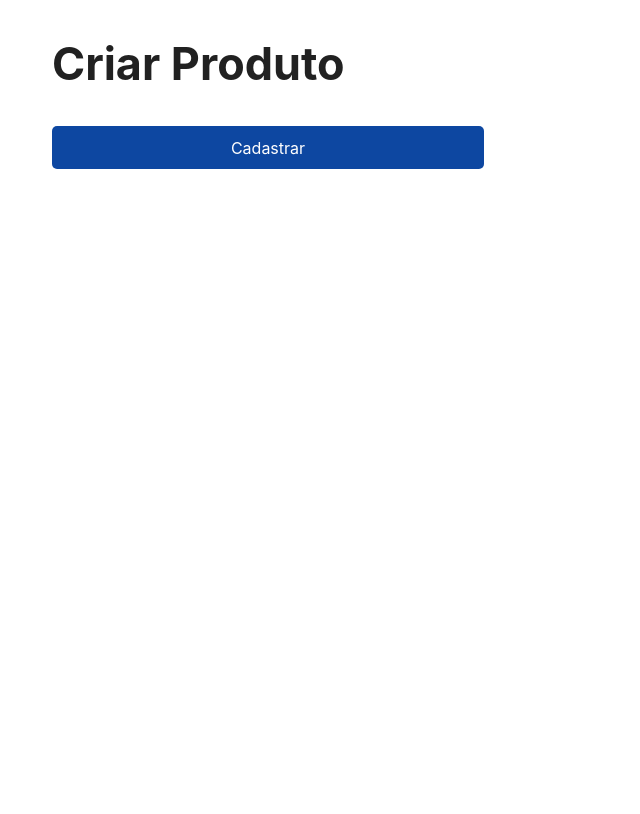
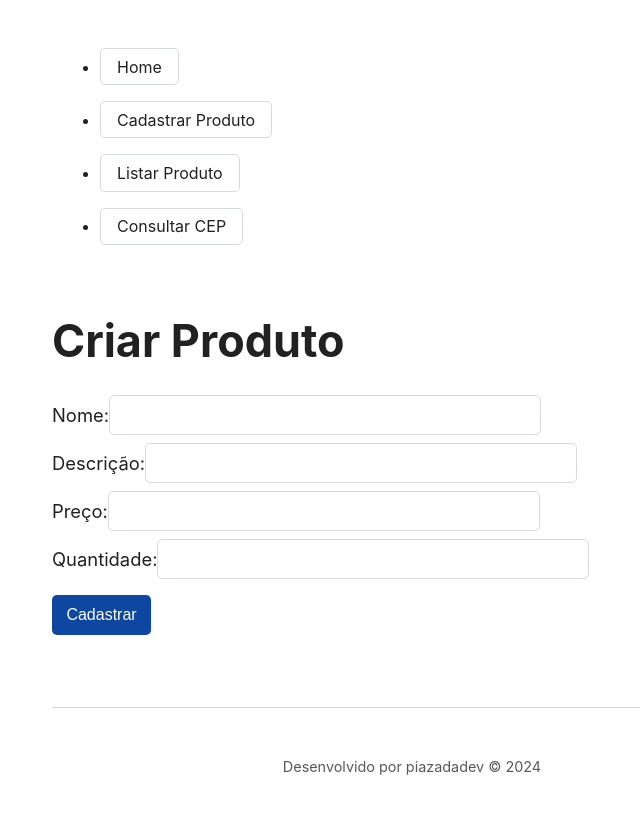
Before and after one commit to phbrugnolo/ReactAPI, a React (Create React App) app in the folder frontwapi/: page /produto/cadastrar in a window 1280 px wide. Shown: the top 814 px of the page, without its empty margins (228-868 px from the left). Built offline with nearby package versions, Linux system fonts and the light colour scheme; no server answers.

Commit message:
Adicionando barra de navegação a aplicação

```diff
--- a/frontwapi/package.json
+++ b/frontwapi/package.json
@@ -10,8 +10,10 @@
     "@types/node": "^16.18.97",
     "@types/react": "^18.3.2",
     "@types/react-dom": "^18.3.0",
+    "@types/react-router-dom": "^5.3.3",
     "react": "^18.3.1",
     "react-dom": "^18.3.1",
+    "react-router-dom": "^6.23.1",
     "react-scripts": "5.0.1",
     "typescript": "^4.9.5",
     "web-vitals": "^2.1.4"
--- a/frontwapi/src/App.tsx
+++ b/frontwapi/src/App.tsx
@@ -2,13 +2,39 @@ import React from "react";
 import ProdutoListar from "./components/pages/produto/produto-listar";
 import Cep from "./components/pages/cep/consulta-cep";
 import ProdutoCadastrar from "./components/pages/produto/produto-cadastrar";
+import { BrowserRouter, Link, Routes, Route } from "react-router-dom";
 
 function App() {
   return (
     <div className="App">
-      {/* <ProdutoListar></ProdutoListar> */}
-      {/* <Cep></Cep> */}
-      <ProdutoCadastrar></ProdutoCadastrar>
+      <BrowserRouter>
+        <nav>
+          <ul>
+            <li>
+              <Link to="/">Home</Link>
+            </li>
+            <li>
+              <Link to="/produto/cadastrar">Cadastrar Produto</Link>
+
+            </li>
+            <li>
+              <Link to="/produto/listar">Listar Produto</Link>
+            </li>
+            <li>
+              <Link to="/cep/consultar">Consultar CEP</Link>
+            </li>
+          </ul>
+        </nav>
+        <Routes>
+          <Route path="/" element={<ProdutoListar/>}></Route>
+          <Route path="/produto/cadastrar" element={<ProdutoCadastrar/>}></Route>
+          <Route path="/produto/listar" element={<ProdutoListar/>}></Route>
+          <Route path="/cep/consultar" element={<Cep/>}></Route>
+        </Routes>
+        <footer>
+          <p>Desenvolvido por piazadadev &copy; 2024</p>
+        </footer>
+      </BrowserRouter>
     </div>
   );
 }
--- a/frontwapi/src/components/pages/produto/produto-cadastrar.tsx
+++ b/frontwapi/src/components/pages/produto/produto-cadastrar.tsx
@@ -1,36 +1,58 @@
 import { useEffect, useState } from "react";
+import { Produto } from "../../../models/Produto";
 
 function ProdutoCadastrar() {
+  const [preco, setPreco] = useState("");
+  const [quantidade, setQuantidade] = useState("");
+  const [nome, setNome] = useState("");
+  const [descricao, setDescricao] = useState("");
 
-
-    useEffect(() => {
-        console.log("carreguei meu componente");
-        cadastrarProduto();
-    }, []);
-
-    function cadastrarProduto() {
+  function cadastrarProduto(e : any) {
+    e.preventDefault();
     const produto = {
-            nome: "Produto 1",
-            descricao: "Descrição do Produto 1",
-            preco: 10,
-            quantidade: 10
+      nome: nome,
+      descricao: descricao,
+      preco: parseFloat(preco),
+      quantidade: parseInt(quantidade),
     };
     fetch("http://localhost:5181/api/produtos/cadastrar", {
       method: "POST",
       headers: {
         "Content-Type": "application/json",
       },
-            body: JSON.stringify(produto)
+      body: JSON.stringify(produto),
     })
       .then((resposta) => resposta.json())
-        .then(produto => {
+      .then((produto) => {
         console.log(produto);
       });
   }
   return (
     <div>
       <h1>Criar Produto</h1>
-        <input type="button" value="Cadastrar" onClick={cadastrarProduto}/>
+      <form onSubmit={cadastrarProduto}>
+        <label>
+          Nome:
+          <input type="text" onChange={(e : any) => setNome(e.target.value)} required/>
+          <br />
+        </label>
+        <label>
+          Descrição:
+          <input type="text" onChange={(e : any) => setDescricao(e.target.value)} required/>
+          <br />
+        </label>
+        <label>
+          Preço:
+          <input type="text" onChange={(e : any) => setPreco(e.target.value)} required/>
+          <br />
+        </label>
+        <label>
+          Quantidade:
+          <input type="text" onChange={(e : any) => setQuantidade(e.target.value)} required/>
+        </label>
+        <br />
+        <button type="submit">Cadastrar</button>
+      </form>
     </div>
   );
 }
--- a/frontwapi/src/components/pages/produto/produto-listar.tsx
+++ b/frontwapi/src/components/pages/produto/produto-listar.tsx
@@ -51,7 +51,6 @@ function ProdutoListar() {
                 ))
              }
           </tbody>
-
       </table>
     </div>
   );
```
Also changed, not shown: 1 other file (tests, documents, lock files or other folders). Lines whose indentation alone changed are shown as unchanged.
